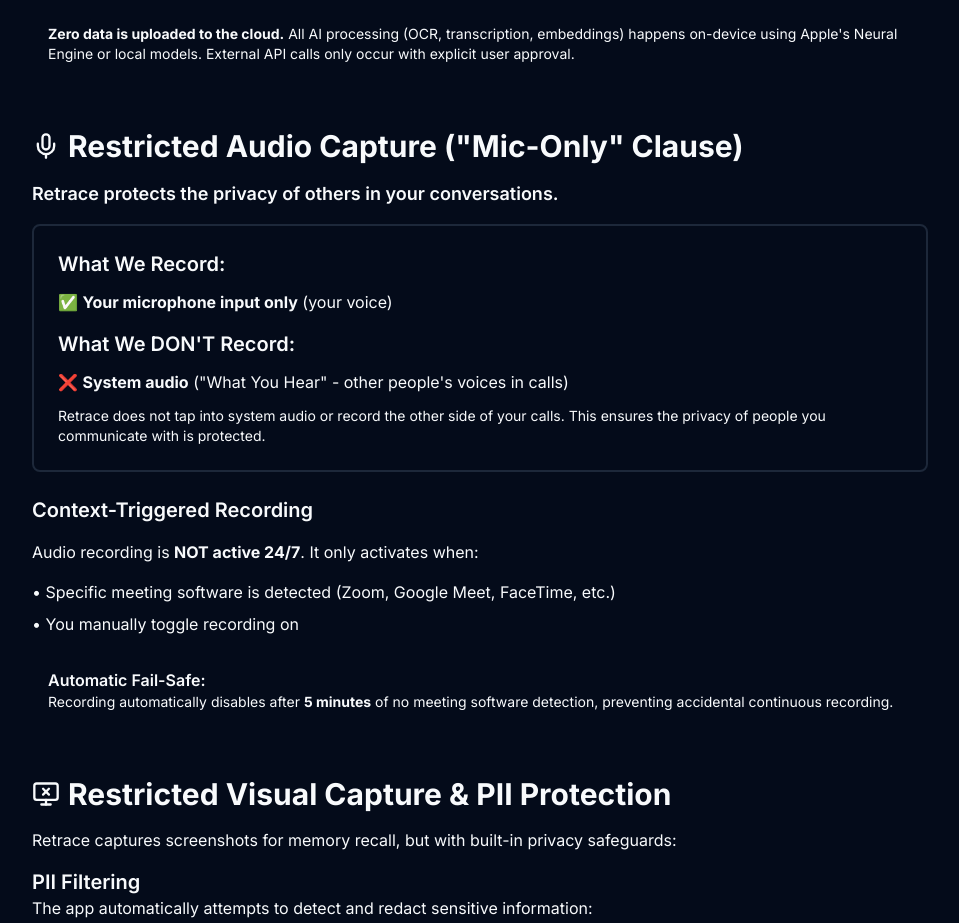
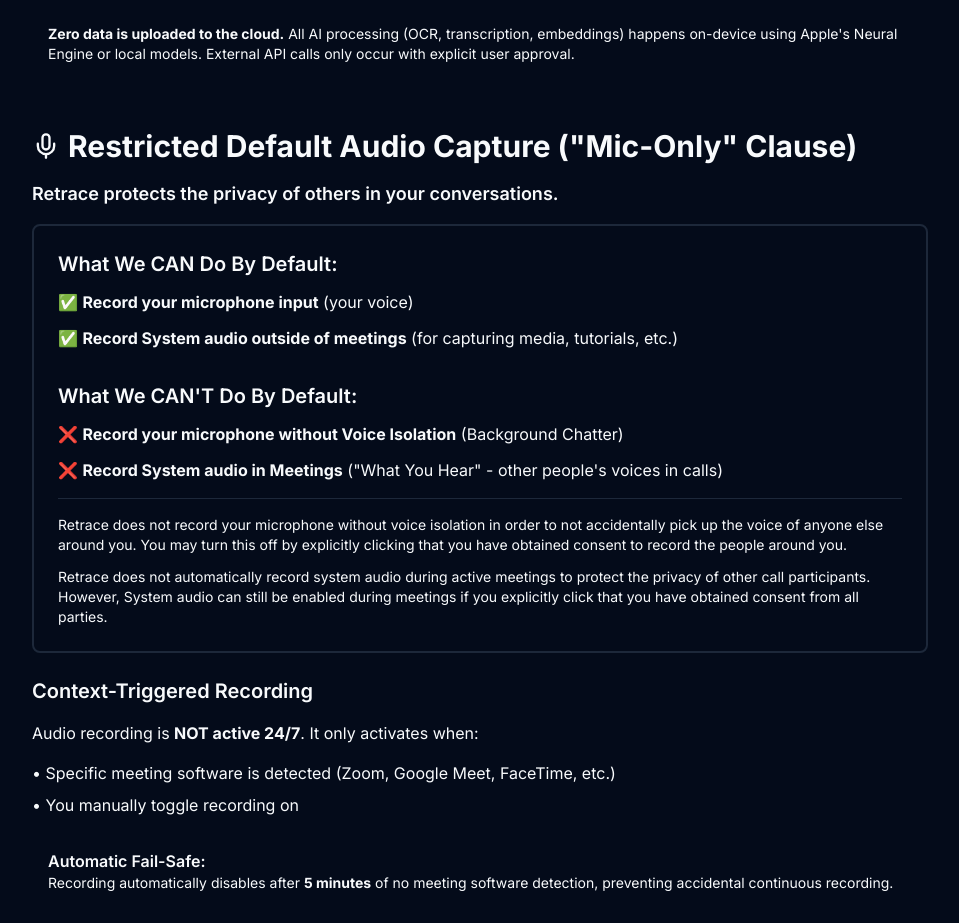
Before and after one commit to haseab/retrace-frontend, a Next.js app: page /privacy in a window 1280 px wide. Shown: the part 860-1783 px from the top of the page, without its empty margins (160-1119 px from the left). Built offline with nearby package versions, Linux system fonts and the light colour scheme.

Commit message:
update privacy policy

```diff
--- a/src/app/privacy/page.tsx
+++ b/src/app/privacy/page.tsx
@@ -86,27 +86,50 @@
             <section className="mt-12 space-y-4">
               <h2 className="text-3xl font-bold flex items-center gap-2">
                 <Mic className="h-7 w-7 text-primary" />
-                Restricted Audio Capture ("Mic-Only" Clause)
+                Restricted Default Audio Capture ("Mic-Only" Clause)
               </h2>
               <p className="font-semibold text-lg">
                 Retrace protects the privacy of others in your conversations.
               </p>
               <div className="bg-primary/10 border-2 border-primary/20 p-6 rounded-lg space-y-3">
-                <h3 className="text-xl font-semibold">What We Record:</h3>
-                <p>
-                  ✅ <strong>Your microphone input only</strong> (your voice)
-                </p>
-                <h3 className="text-xl font-semibold mt-4">
-                  What We DON'T Record:
+                <h3 className="text-xl font-semibold">
+                  What We CAN Do By Default:
                 </h3>
                 <p>
-                  ❌ <strong>System audio</strong> ("What You Hear" - other
-                  people's voices in calls)
+                  ✅ <strong>Record your microphone input</strong> (your voice)
+                </p>
+                <p>
+                  ✅ <strong>Record System audio outside of meetings</strong>{" "}
+                  (for capturing media, tutorials, etc.)
+                </p>
+                <h3 className="text-xl font-semibold mt-8">
+                  What We CAN'T Do By Default:
+                </h3>
+                <p>
+                  ❌{" "}
+                  <strong>
+                    Record your microphone without Voice Isolation
+                  </strong>{" "}
+                  (Background Chatter)
+                </p>
+                <p>
+                  ❌ <strong>Record System audio in Meetings</strong> ("What You
+                  Hear" - other people's voices in calls)
+                </p>
+                <hr className="my-4 border-t border-primary/20" />
+                <p className="text-sm">
+                  Retrace does not record your microphone without voice
+                  isolation in order to not accidentally pick up the voice of
+                  anyone else around you. You may turn this off by explicitly
+                  clicking that you have obtained consent to record the people
+                  around you.
                 </p>
                 <p className="text-sm">
-                  Retrace does not tap into system audio or record the other
-                  side of your calls. This ensures the privacy of people you
-                  communicate with is protected.
+                  Retrace does not automatically record system audio during
+                  active meetings to protect the privacy of other call
+                  participants. However, System audio can still be enabled
+                  during meetings if you explicitly click that you have obtained
+                  consent from all parties.
                 </p>
               </div>
 
```
